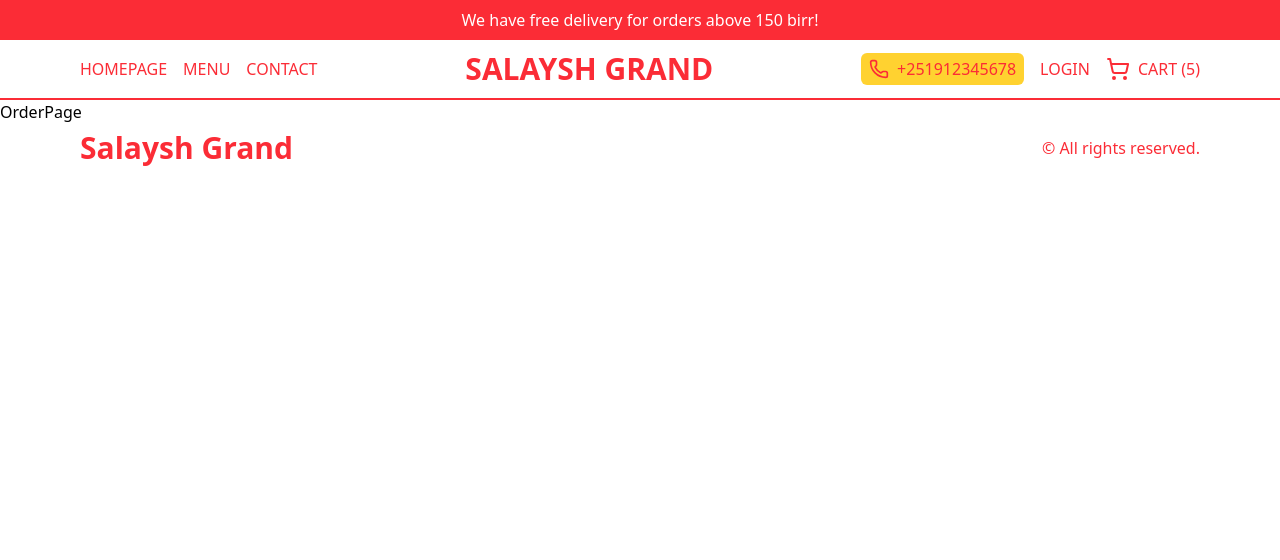
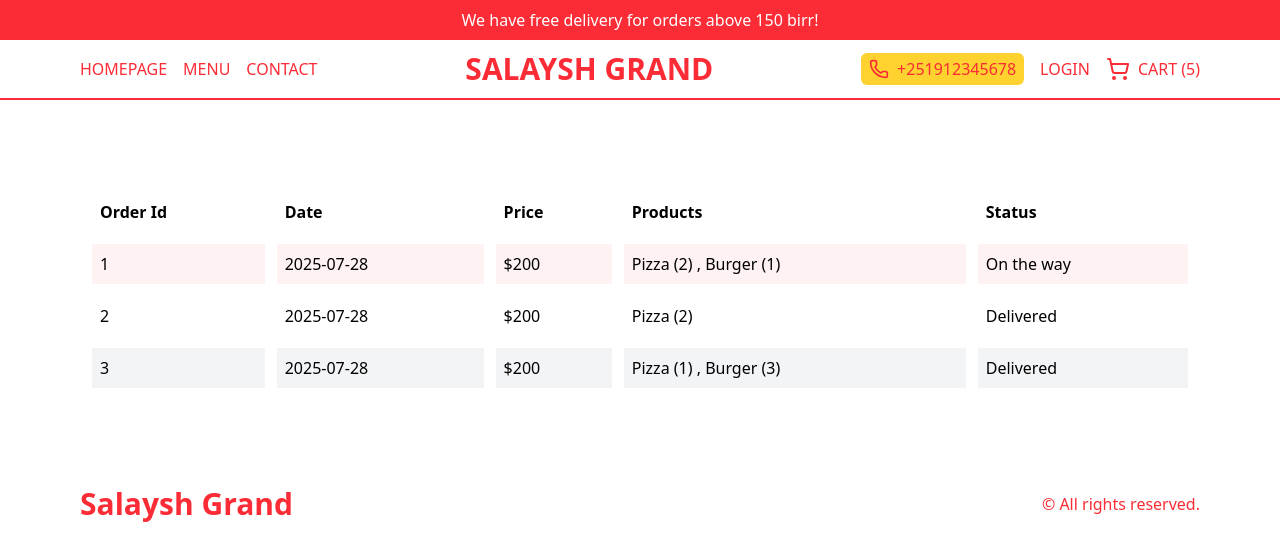
Before and after one commit to YibestBelay/Hotel-Salaysh, a Next.js app in the folder hotel-salaysh/: page /orders in a window 1280 px wide. Shown: the top 560 px of the page. Built offline with nearby package versions, Linux system fonts and the light colour scheme.

Commit message:
orders page designed

```diff
--- a/hotel-salaysh/src/app/orders/page.tsx
+++ b/hotel-salaysh/src/app/orders/page.tsx
@@ -2,7 +2,43 @@ import React from 'react'
 
 const OrderPage = () => {
   return (
-    <div>OrderPage</div>
+    <div className='p-4 md:p-15 lg:p-20'>
+      <table className='w-full border-separate border-spacing-3'>
+        <thead className='text-left'>
+          <tr className='border-b border-gray-500'>
+            <th className='px-2 py-2 hidden md:block'>Order Id</th>
+            <th className='px-2 py-2 '>Date</th>
+            <th className='px-2 py-2 '>Price</th>
+            <th className='px-2 py-2 hidden md:block'>Products</th>
+            <th className='px-2 py-2 '>Status</th>
+          </tr>
+        </thead>
+        <tbody>
+          <tr className='border-b border-gray-500 bg-red-50'>
+            <td className='px-2 py-2 hidden md:block'>1</td>
+            <td className='px-2 py-2 '>2025-07-28</td>
+            <td className='px-2 py-2 '> $200</td>
+            <td className='px-2 py-2 hidden md:block'>Pizza (2) , Burger (1)</td>
+            <td className='px-2 py-2 '>On the way</td>
+          </tr>
+          <tr className='border-b border-gray-500 odd:bg-gray-100'>
+            <td className='px-2 py-2 hidden md:block'>2</td>
+            <td className='px-2 py-2 '>2025-07-28</td>
+            <td className='px-2 py-2 '> $200</td>
+            <td className='px-2 py-2 hidden md:block'>Pizza (2) </td>
+            <td className='px-2 py-2 '>Delivered</td>
+          </tr>
+          <tr className='border-b border-gray-500 odd:bg-gray-100'>
+            <td  className='px-2 py-2 hidden md:block'>3</td>
+            <td className='px-2 py-2 '>2025-07-28</td>
+            <td className='px-2 py-2 '> $200</td>
+            <td className='px-2 py-2 hidden md:block'>Pizza (1) , Burger (3)</td>
+            <td className='px-2 py-2 '>Delivered</td>
+          </tr>
+        </tbody>
+      </table>
+
+    </div>
   )
 }
 
--- a/hotel-salaysh/src/components/CountDown.tsx
+++ b/hotel-salaysh/src/components/CountDown.tsx
@@ -2,7 +2,7 @@
 import React from 'react'
 import Countdown from 'react-countdown'
 
-const endingDate = new Date('2025-07-25')
+const endingDate = new Date('2025-09-25')
 
 const CountDown = () => {
   return (
```
